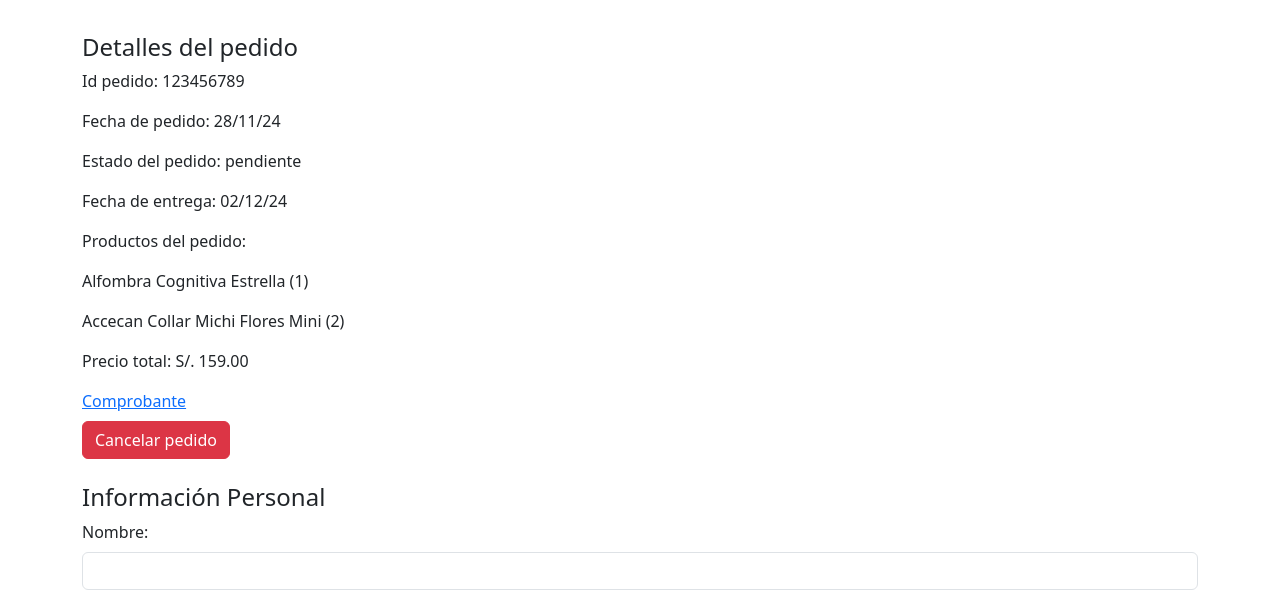
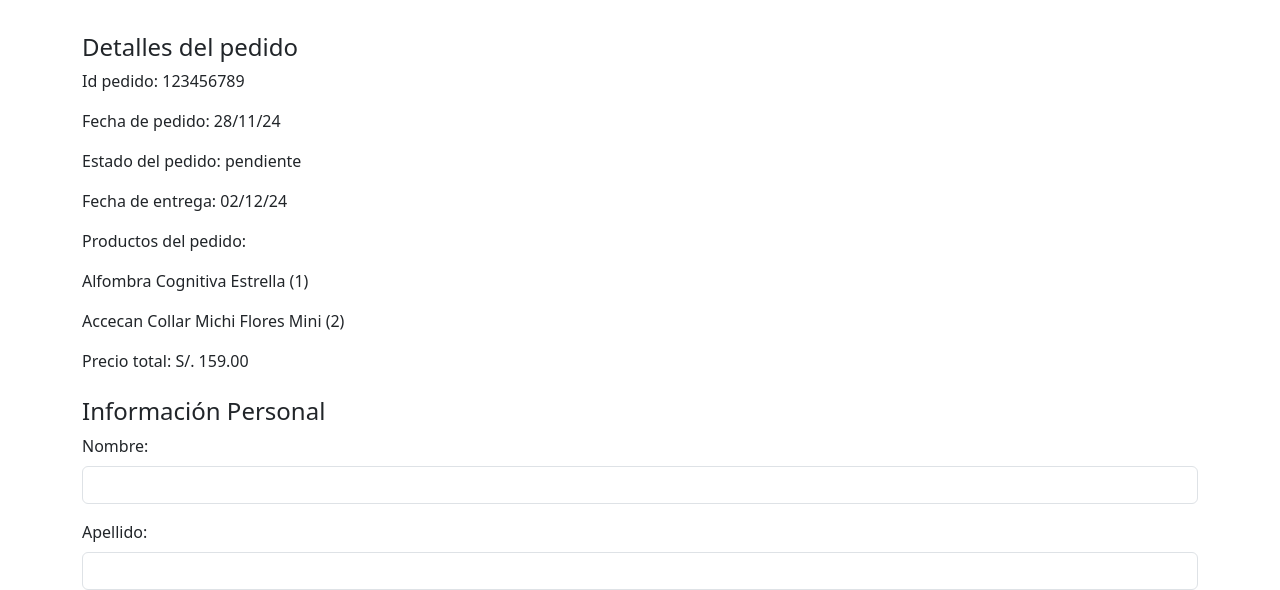
Before and after one commit to marisolkarina/Actividad01-Frotend-EcommerceMascotas, a plain HTML site: page finalizar-pedido.html in a window 1280 px wide. Shown: the part 225-815 px from the top of the page. Drawn offline with nearby package versions, Linux system fonts and the light colour scheme.

Commit message:
actualizando detalles de pedido

```diff
--- a/finalizar-pedido.html
+++ b/finalizar-pedido.html
@@ -77,10 +77,6 @@
                         <p>Accecan Collar Michi Flores Mini (2)</p>
                     </div>
                     <p>Precio total: S/. 159.00</p>
-                    <a href="">Comprobante</a>
-                    <form action="finalizar-pedido.html" method="">
-                        <button type="submit" class="btn btn-danger mt-2">Cancelar pedido</button>
-                    </form>
                 </section>
 
                 <!-- Información Personal -->
```
